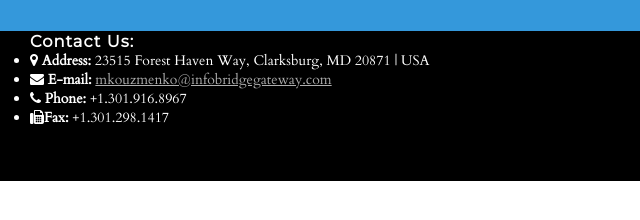
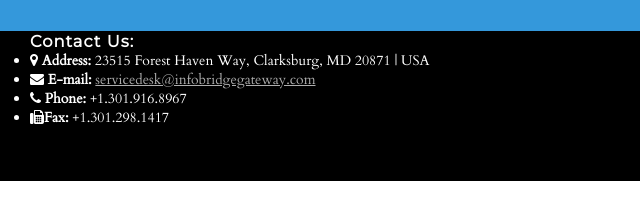
Before and after one commit to mkouzmenko/my-portfolio, a React app: page index.html in a window 1280 px wide. Shown: the part 849-1069 px from the top of the page, 0-640 px from the left. Built offline with nearby package versions, Linux system fonts and the light colour scheme.

Commit message:
change email

```diff
--- a/index.html
+++ b/index.html
@@ -176,7 +176,7 @@
             <div class="contacts">
                 <div id="text-3" class="widget footer-col widget_text"><h3>Contact Us:</h3>			<div class="textwidget"><ul class="list-unstyled contact">
                       <li><p><strong><i class="fa fa-map-marker"></i> Address:</strong> 23515 Forest Haven Way, Clarksburg, MD 20871 | USA</p></li>
-                      <li><p><strong><i class="fa fa-envelope"></i> E-mail:</strong> <a href="mailto:servicedesk@infobridgegateway.com" target="" style="color:#aeaeae">mkouzmenko@infobridgegateway.com</a>
+                      <li><p><strong><i class="fa fa-envelope"></i> E-mail:</strong> <a href="mailto:servicedesk@infobridgegateway.com" target="" style="color:#aeaeae">servicedesk@infobridgegateway.com</a>
                       </p></li>
                       <li> <p><strong><i class="fa fa-phone"></i> Phone:</strong> +1.301.916.8967</p></li>
                       <li> <p><strong><i class="fa fa-fax"></i>Fax:</strong> +1.301.298.1417</p>
```
